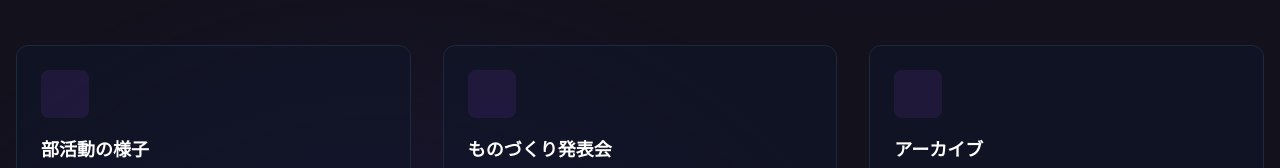
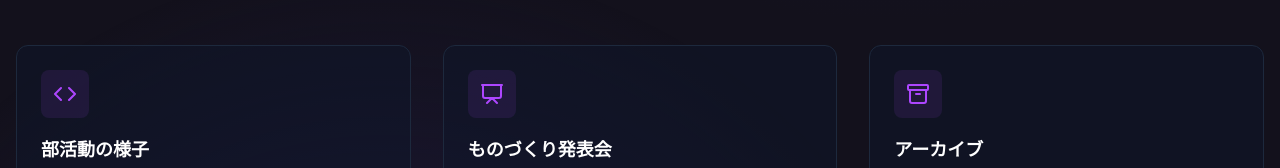
Before and after one commit to club-programming/club-programming.github.io, a Next.js app: page / in a window 1280 px wide. Shown: the part 409-577 px from the top of the page. Built offline with nearby package versions, Linux system fonts and the light colour scheme.

Commit message:
feat: add icons to features section

```diff
--- a/src/app/page.tsx
+++ b/src/app/page.tsx
@@ -1,7 +1,7 @@
 'use client';
 
 import { SiX, SiFacebook, SiLine } from '@icons-pack/react-simple-icons';
-import { ClipboardCopy } from 'lucide-react';
+import { ClipboardCopy, Code, Presentation, Archive } from 'lucide-react';
 import { usePathname } from 'next/navigation';
 
 export default function Home() {
@@ -105,7 +105,13 @@ export default function Home() {
               className="group relative rounded-xl border border-slate-800 bg-slate-900/50 p-6 transition-all duration-300 hover:border-purple-500/50"
             >
               <div className="mb-4 inline-flex h-12 w-12 items-center justify-center rounded-lg bg-purple-500/10 text-purple-500">
-                <div className="h-6 w-6" />
+                {i === 0 ? (
+                  <Code className="h-6 w-6" />
+                ) : i === 1 ? (
+                  <Presentation className="h-6 w-6" />
+                ) : (
+                  <Archive className="h-6 w-6" />
+                )}
               </div>
               <h3 className="mb-2 text-lg font-semibold text-white">
                 {feature.title}
```
